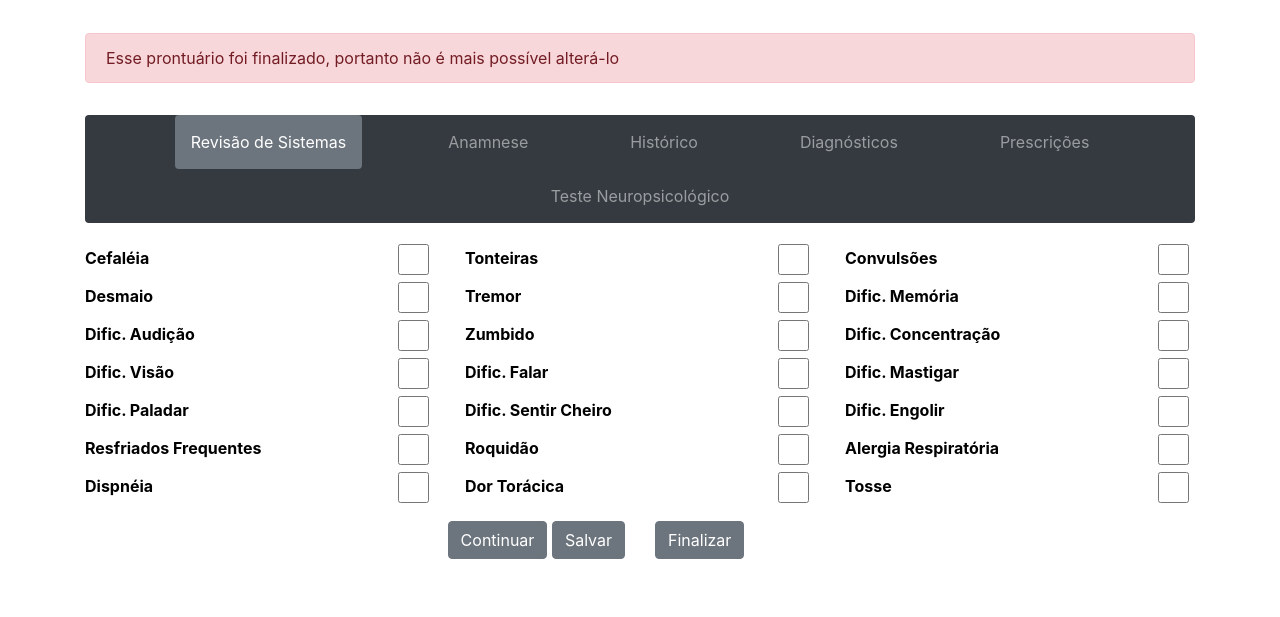
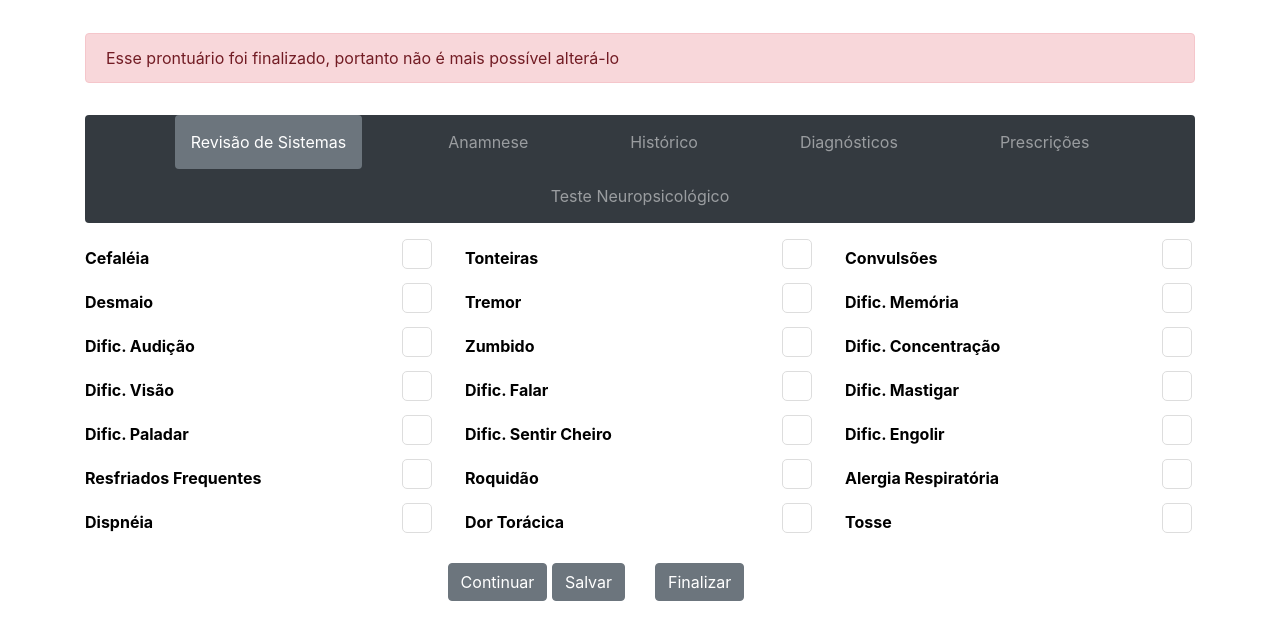
Before and after one commit to BrenoFroes/prontuarioeletronico-2021, a Django app: page /geriatria/prontuario/1/1 in a window 1280 px wide. Shown: the part 484-1101 px from the top of the page. Before the commit the page ends 1043 px from the top, so only its background shows below. Run offline with Django 3.2, Linux system fonts and the light colour scheme; a user stored in the database is signed in; tables that the repository leaves empty hold one stand-in row (values such as "Sample post"); data that the repository does not hold is empty; some libraries are stand-ins or nearby versions.

Commit message:
[feature] Alterando visual checkbox triplo

```diff
--- a/prontuarioGeriatria/templates/exibeProntuario.html
+++ b/prontuarioGeriatria/templates/exibeProntuario.html
@@ -163,7 +163,9 @@
             color: rgba(255,255,255,.5);
         }
 
-
+        input:indeterminate {
+            background: url("../static/prontuarioGeriatria/images/times-solid.svg");
+        }
         input[type=range] {
           width: 100%;
           margin: 8.45px 0;
--- a/prontuarioGeriatria/templates/prontuario.html
+++ b/prontuarioGeriatria/templates/prontuario.html
@@ -65,7 +65,10 @@
                                         {% else %}
                                             {{ field }}
                                         {% endif %}
-                                        <input type="checkbox" class="form-control form-control-sm form-check-input indeterminate-check" name="id_{{field.name}}" onclick="changeBoxValues(this)">
+                                        <label class="chk">
+                                            <input type="checkbox" class="form-control form-control-sm form-check-input indeterminate-check" name="id_{{field.name}}" onclick="changeBoxValues(this)">
+                                            <span></span>
+                                        </label>
                                         <div class="formSis-{{ field.name }}-alert alert alert-danger mb-0" style="padding-top: 2px; padding-bottom: 2px; display: none">
                                             <span class="formSis-{{ field.name }}-error"></span>
                                         </div>
@@ -510,150 +513,31 @@
         .btn-anterior{
             width: 144px;
         }
-
-        input[type=range] {
-          width: 100%;
-          margin: 8.45px 0;
-          background-color: transparent;
-          -webkit-appearance: none;
-        }
-        input[type=range]:focus {
-          outline: none;
-        }
-        input[type=range]::-webkit-slider-runnable-track {
-          background: #d8d8d8;
-          border: 0.2px solid rgba(118, 118, 118, 0.4);
-          border-radius: 25px;
-          width: 100%;
-          height: 8.1px;
-          cursor: pointer;
-        }
-        input[type=range]::-webkit-slider-thumb {
-          margin-top: -8.65px;
-          width: 25px;
-          height: 25px;
-          background: #f5f5f5;
-          border: 1px solid #a5a5a5;
-          border-radius: 50px;
-          cursor: pointer;
-          -webkit-appearance: none;
-        }
-        input[type=range]:focus::-webkit-slider-runnable-track {
-          background: #d8d8d8;
-        }
-        input[type=range]::-moz-range-track {
-          background: #d8d8d8;
-          border: 0.2px solid rgba(118, 118, 118, 0.4);
-          border-radius: 25px;
-          width: 100%;
-          height: 8.1px;
-          cursor: pointer;
-        }
-        input[type=range]::-moz-range-thumb {
-          width: 25px;
-          height: 25px;
-          background: #f5f5f5;
-          border: 1px solid #a5a5a5;
-          border-radius: 50px;
-          cursor: pointer;
-        }
-        input[type=range]::-ms-track {
-          background: transparent;
-          border-color: transparent;
-          border-width: 13.85px 0;
-          color: transparent;
-          width: 100%;
-          height: 8.1px;
-          cursor: pointer;
-        }
-        input[type=range]::-ms-fill-lower {
-          background: #d8d8d8;
-          border: 0.2px solid rgba(118, 118, 118, 0.4);
-          border-radius: 50px;
-        }
-        input[type=range]::-ms-fill-upper {
-          background: #d8d8d8;
-          border: 0.2px solid rgba(118, 118, 118, 0.4);
-          border-radius: 50px;
-        }
-        input[type=range]::-ms-thumb {
-          width: 25px;
-          height: 25px;
-          background: #f5f5f5;
-          border: 1px solid #a5a5a5;
-          border-radius: 50px;
-          cursor: pointer;
-          margin-top: 0px;
-          /*Needed to keep the Edge thumb centred*/
-        }
-        input[type=range]:focus::-ms-fill-lower {
-          background: #d8d8d8;
-        }
-        input[type=range]:focus::-ms-fill-upper {
-          background: #d8d8d8;
+        .chk input {
+            display: none;
         }
 
-
-
-        input[type=range].range-positive::-webkit-slider-thumb {
-          margin-top: -8.65px;
-          width: 25px;
-          height: 25px;
-          background: #bfe3b4;
-          border: 1px solid #9ac6a2;
-          border-radius: 50px;
-          cursor: pointer;
-          -webkit-appearance: none;
+        .chk span {
+            width: 30px;
+            height: 30px;
+            display: block;
+            border-radius: 5px;
+            background-color: #fff;
+            border: 1px solid #DDD;
         }
-        input[type=range].range-positive::-moz-range-thumb {
-          width: 25px;
-          height: 25px;
-          background: #bfe3b4;
-          border: 1px solid #9ac6a2;
-          border-radius: 50px;
-          cursor: pointer;
+        .chk input:indeterminate + span {
+            background-color: rgba(220, 53, 69, 0.8);
+            background-image: url("../../../static/prontuarioGeriatria/images/uncorrect.svg");
+            background-position: center;
+            background-repeat: no-repeat;
         }
-        input[type=range].range-positive::-ms-thumb {
-          width: 25px;
-          height: 25px;
-          background: #bfe3b4;
-          border: 1px solid #9ac6a2;
-          border-radius: 50px;
-          cursor: pointer;
-          margin-top: 0px;
-          /*Needed to keep the Edge thumb centred*/
+        .chk input:checked + span {
+            background-color:rgba(25, 135, 84, 0.8);
+            background-image: url("../../../static/prontuarioGeriatria/images/correct.svg");
+            background-position: center;
+            background-repeat: no-repeat;
         }
-
-        input[type=range].range-negative::-webkit-slider-thumb {
-          margin-top: -8.65px;
-          width: 25px;
-          height: 25px;
-          background: #f1959b;
-          border: 1px solid #f07470;
-          border-radius: 50px;
-          cursor: pointer;
-          -webkit-appearance: none;
         }
-        input[type=range].range-negative::-moz-range-thumb {
-          width: 25px;
-          height: 25px;
-          background: #f1959b;
-          border: 1px solid #f07470;
-          border-radius: 50px;
-          cursor: pointer;
-        }
-
-        input[type=range].range-negative::-ms-thumb {
-          width: 25px;
-          height: 25px;
-          background: #f1959b;
-          border: 1px solid #f07470;
-          border-radius: 50px;
-          cursor: pointer;
-          margin-top: 0px;
-          /*Needed to keep the Edge thumb centred*/
-        }
-
         .option-span{
             color: darkgray;
             font-size: 0.7em;
```
Also changed, not shown: prontuarioGeriatria/static/prontuarioGeriatria/images/correct.svg (added), prontuarioGeriatria/static/prontuarioGeriatria/images/uncorrect.svg (added).
